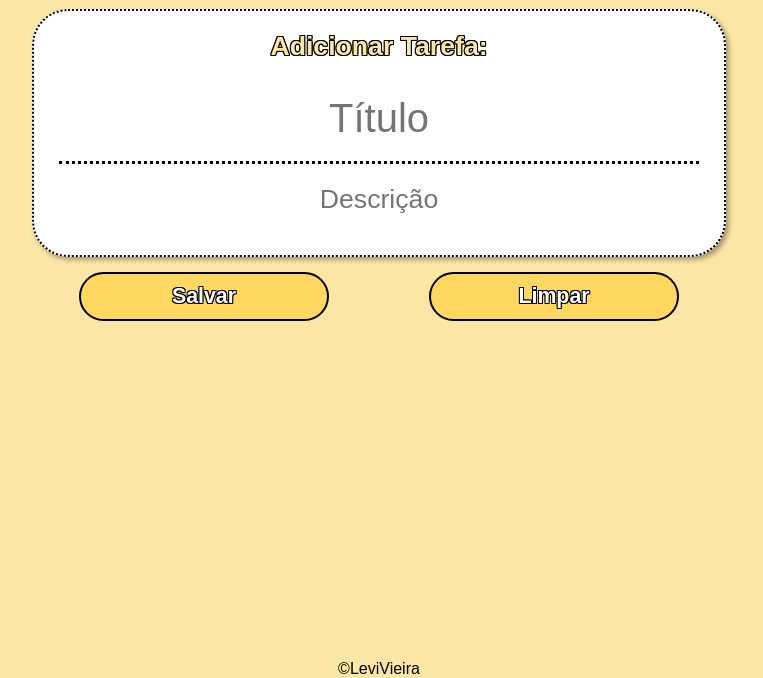
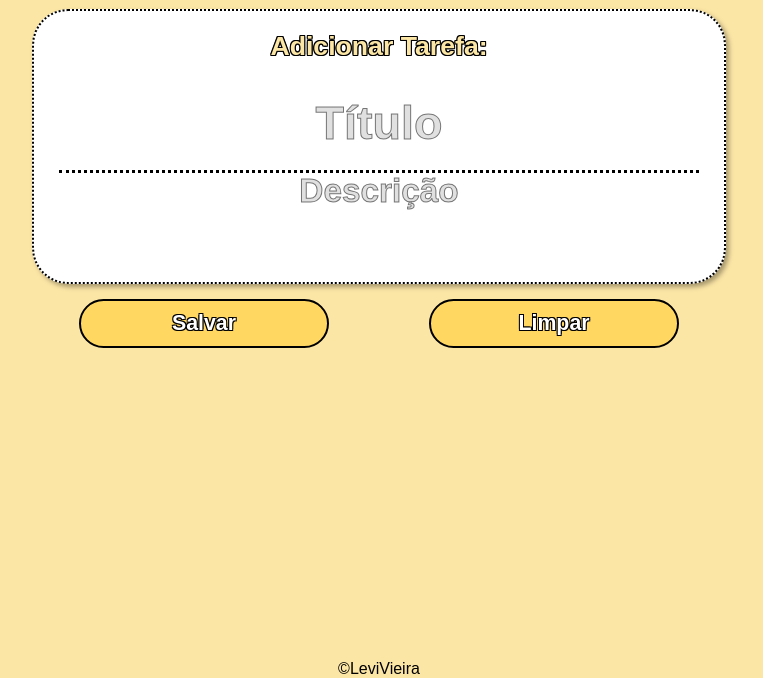
Before and after one commit to LeviDeveloper-tech/Projeto-ToDo-List, a plain HTML site: page Projeto ToDo List/index.html in a window 1280 px wide. Shown: the part 122-800 px from the top of the page, without its empty margins (261-1024 px from the left). Drawn offline with nearby package versions, Linux system fonts and the light colour scheme; a web font is replaced by a local one.

Commit message:
Melhorando a entrada da descrição da tarefa e o estilo da UI
Substituição da entrada de descrição por uma área de texto com suporte para redimensionamento automático e limite de 500 caracteres. JavaScript atualizado para lidar com o redimensionamento automático e a limpeza de entradas. CSS aprimorado para melhor estilo de espaço reservado e aparência aprimorada dos campos de título e descrição.

```diff
--- a/Projeto ToDo List/index.html
+++ b/Projeto ToDo List/index.html
@@ -19,12 +19,12 @@
       <div>
         <input placeholder="Título" type="text" name="" id="inputTitulo" />
         <br />
-        <input
-          placeholder="Descrição"
-          type="text"
+        <textarea
           name=""
           id="inputDescricao"
-        />
+          placeholder="Descrição"
+          maxlength="500"
+        ></textarea>
       </div>
     </section>
     <div id="divButtons">
--- a/Projeto ToDo List/script/script.js
+++ b/Projeto ToDo List/script/script.js
@@ -1,9 +1,11 @@
-let btnSalvar = document.getElementById("btnSalvar");
+const btnSalvar = document.getElementById("btnSalvar");
 btnSalvar.addEventListener("click", salvarTarefa);
+const btnLimpar = document.getElementById("btnLimpar");
+btnLimpar.addEventListener("click", limparTarefa);
+const inputDescricao = document.getElementById("inputDescricao");
+inputDescricao.addEventListener("input", autoRedimensionamentoDescricao);
 
 const inputTitulo = document.getElementById("inputTitulo");
-const inputDescricao = document.getElementById("inputDescricao");
-const btnLimpar = document.getElementById("btnLimpar");
 const tarefasSalvas = document.getElementById("tarefasSalvas");
 
 function validacaoTitulo(titulo) {
@@ -14,9 +16,13 @@ function validacaoTitulo(titulo) {
   }
 }
 
+function autoRedimensionamentoDescricao() {
+  inputDescricao.style.height = "auto";
+  inputDescricao.style.height = inputDescricao.scrollHeight + "px";
+}
+
 function salvarTarefa() {
   const valueTitulo = inputTitulo.value;
-  const valueDescricao = inputDescricao.value;
   if (!validacaoTitulo(valueTitulo)) {
     alert("Preencha o titulo");
   } else {
@@ -55,7 +61,8 @@ function criarTarefa(titulo) {
 }
 
 function limparTarefa() {
-  let int = 0;
+  inputTitulo.value = "";
+  inputDescricao.value = "";
 }
 
 function removerTarefa() {
--- a/Projeto ToDo List/styles/styles.css
+++ b/Projeto ToDo List/styles/styles.css
@@ -59,7 +59,7 @@ input[type="text"] {
   outline: none;
 }
 
-input ::placeholder {
+input::placeholder {
   font-family: Arial, Helvetica, sans-serif;
   font-weight: 900;
   color: #bdbdbd77;
@@ -69,11 +69,32 @@ input ::placeholder {
 
 #inputTitulo {
   border-bottom: 3px dotted black;
-  font-size: 30pt;
+  font-size: 35pt;
+}
+
+#inputDescricao::placeholder {
+  font-size: 25pt;
+  font-family: Arial, Helvetica, sans-serif;
+  font-weight: 900;
+  color: #bdbdbd77;
+  -webkit-text-stroke-width: 1px;
+  -webkit-text-stroke-color: rgba(0, 0, 0, 0.514);
+  text-align: center;
 }
 
 #inputDescricao {
+  font-family: Arial, Helvetica, sans-serif;
+  font-weight: 200;
+  color: black;
   font-size: 20pt;
+  text-align: justify;
+  border: none;
+  outline: none;
+  resize: none;
+  width: 100%;
+  overflow: hidden;
+  min-height: 85px;
+  line-height: 1.1;
 }
 
 div#divButtons {
```
